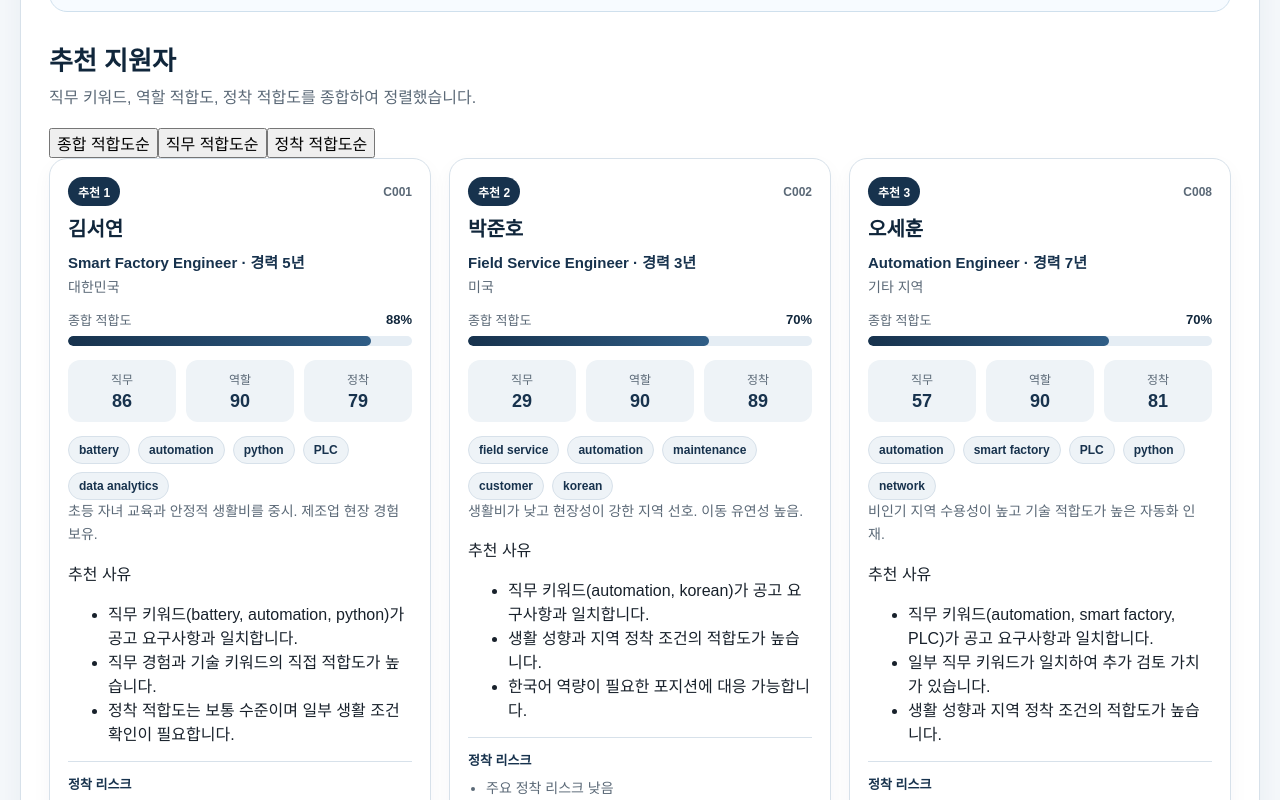
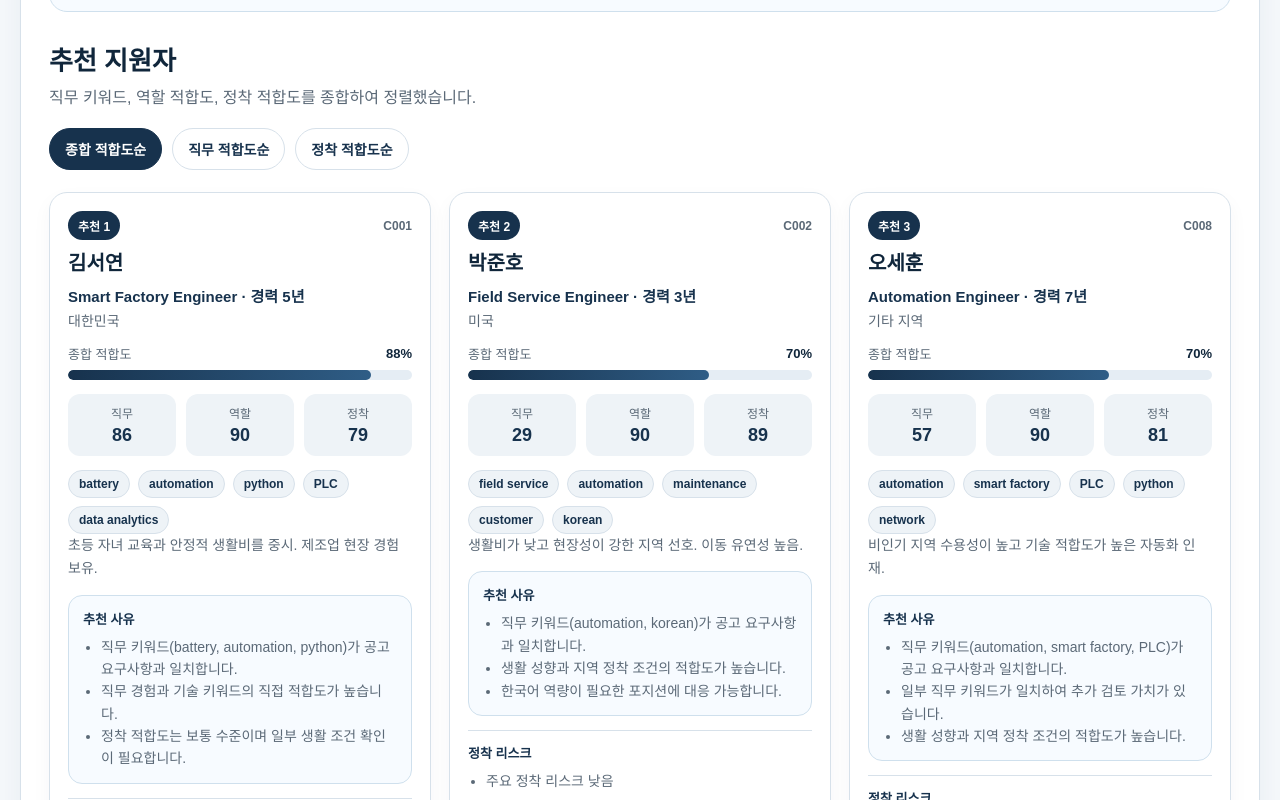
Before and after one commit to miaminkyong/global-talent-matching-mvp, a React (Vite) app: page / in a window 1280 px wide. Shown: the part 1260-2060 px from the top of the page. Built offline with nearby package versions, Linux system fonts and the light colour scheme.

Commit message:
Update style.css

```diff
--- a/src/style.css
+++ b/src/style.css
@@ -459,3 +459,49 @@ select {
     grid-template-columns: 1fr;
   }
 }
+.sort-control {
+  display: flex;
+  flex-wrap: wrap;
+  gap: 10px;
+  margin: 14px 0 22px;
+}
+
+.sort-btn {
+  border: 1px solid var(--slate-line);
+  background: var(--white);
+  color: var(--navy);
+  border-radius: 999px;
+  padding: 10px 15px;
+  font-size: 14px;
+  font-weight: 800;
+  cursor: pointer;
+}
+
+.sort-btn.active {
+  background: var(--navy);
+  border-color: var(--navy);
+  color: var(--white);
+}
+
+.reason-box {
+  margin-top: 14px;
+  background: #f7fbff;
+  border: 1px solid #cfe0ed;
+  border-radius: 14px;
+  padding: 13px 14px;
+}
+
+.reason-title {
+  font-size: 13px;
+  font-weight: 800;
+  color: var(--navy);
+  margin-bottom: 8px;
+}
+
+.reason-box ul {
+  margin: 0;
+  padding-left: 18px;
+  color: var(--text-sub);
+  font-size: 14px;
+  line-height: 1.6;
+}
```
